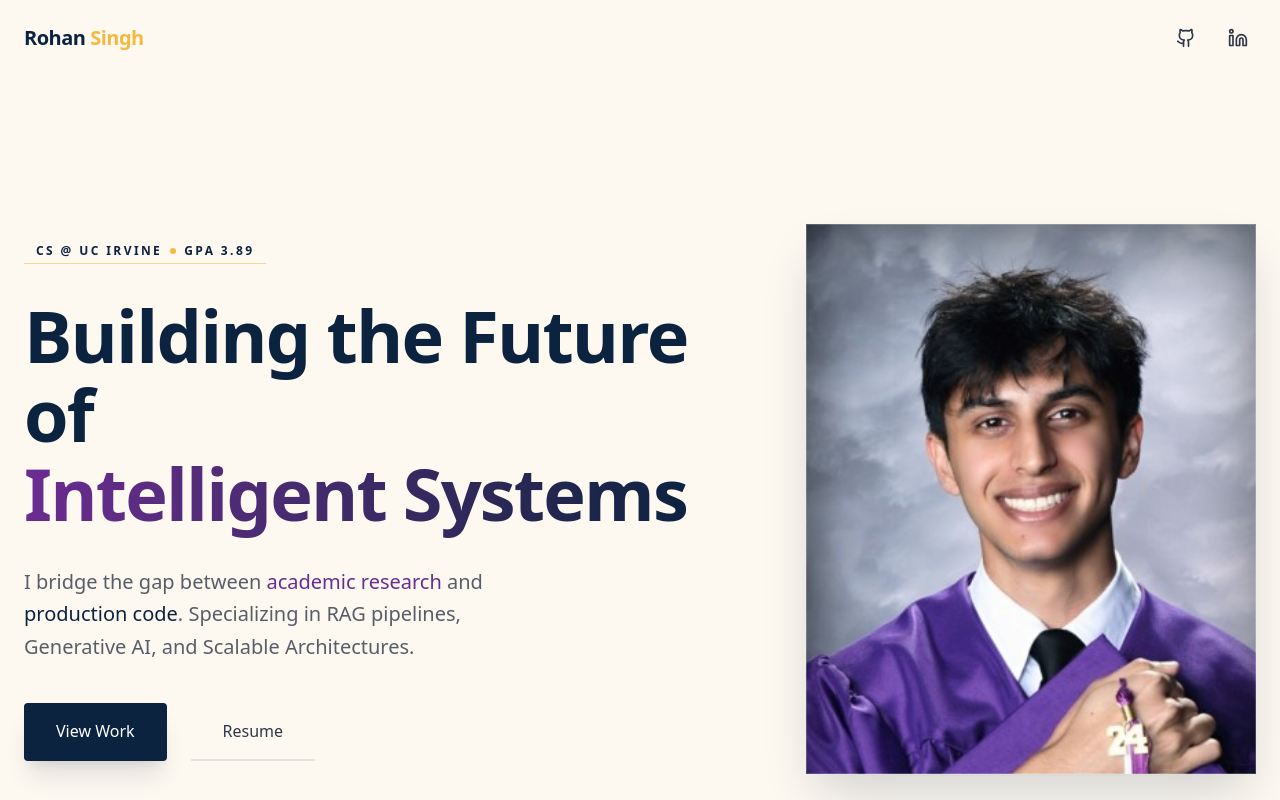
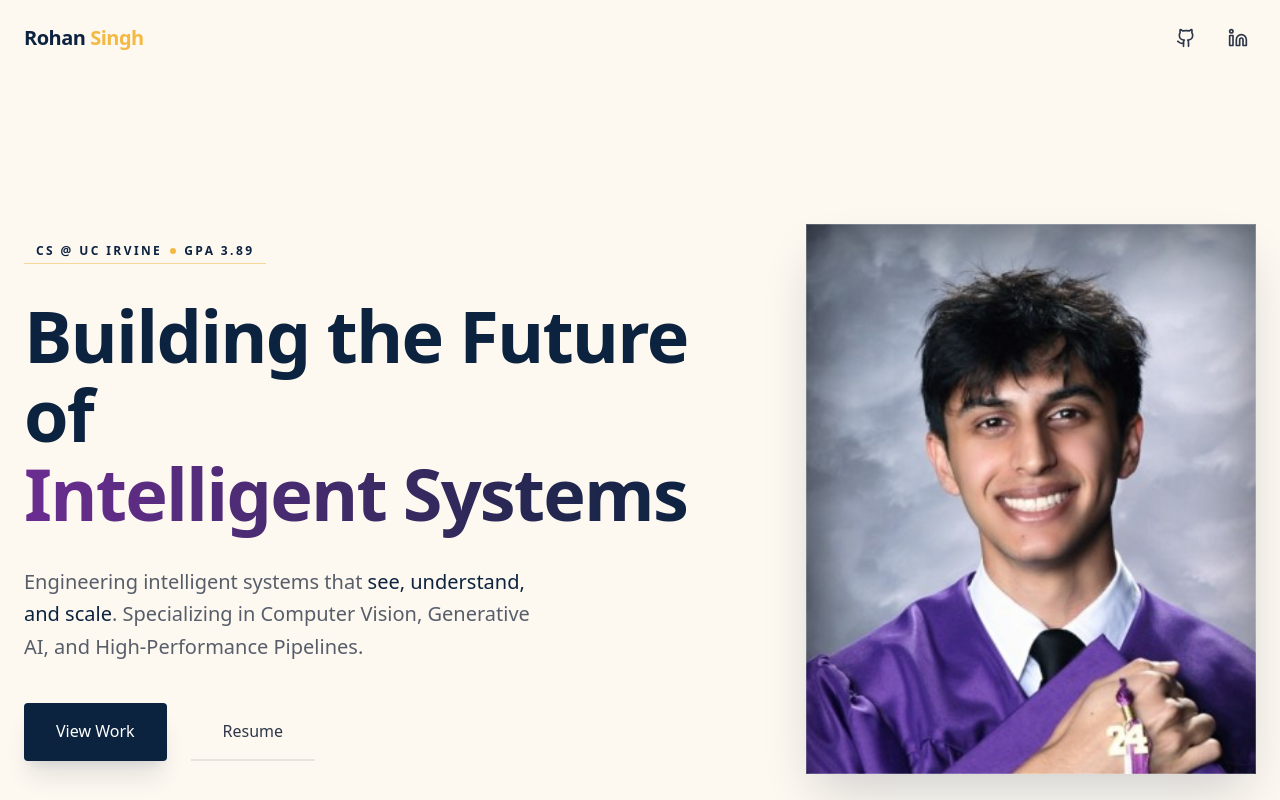
Before and after one commit to rohan1234usa/rohan-portfolio, a Next.js app: page / in a window 1280 px wide. Shown: the top 800 px of the page. Built offline with nearby package versions, Linux system fonts and the light colour scheme; a web font is replaced by a local one.

Commit message:
updated tagline

```diff
--- a/components/Hero.tsx
+++ b/components/Hero.tsx
@@ -29,8 +29,8 @@ export const Hero = () => (
                 </h1>
 
                 <p className="text-xl text-brand-charcoal/80 mb-10 max-w-lg leading-relaxed font-light">
-                    I bridge the gap between <span className="font-medium text-brand-purple">academic research</span> and <span className="font-medium text-brand-navy">production code</span>.
-                    Specializing in RAG pipelines, Generative AI, and Scalable Architectures.
+                    Engineering intelligent systems that <span className="font-medium text-brand-navy">see, understand, and scale</span>.
+                    Specializing in Computer Vision, Generative AI, and High-Performance Pipelines.
                 </p>
 
                 <div className="flex flex-wrap gap-6">
```
